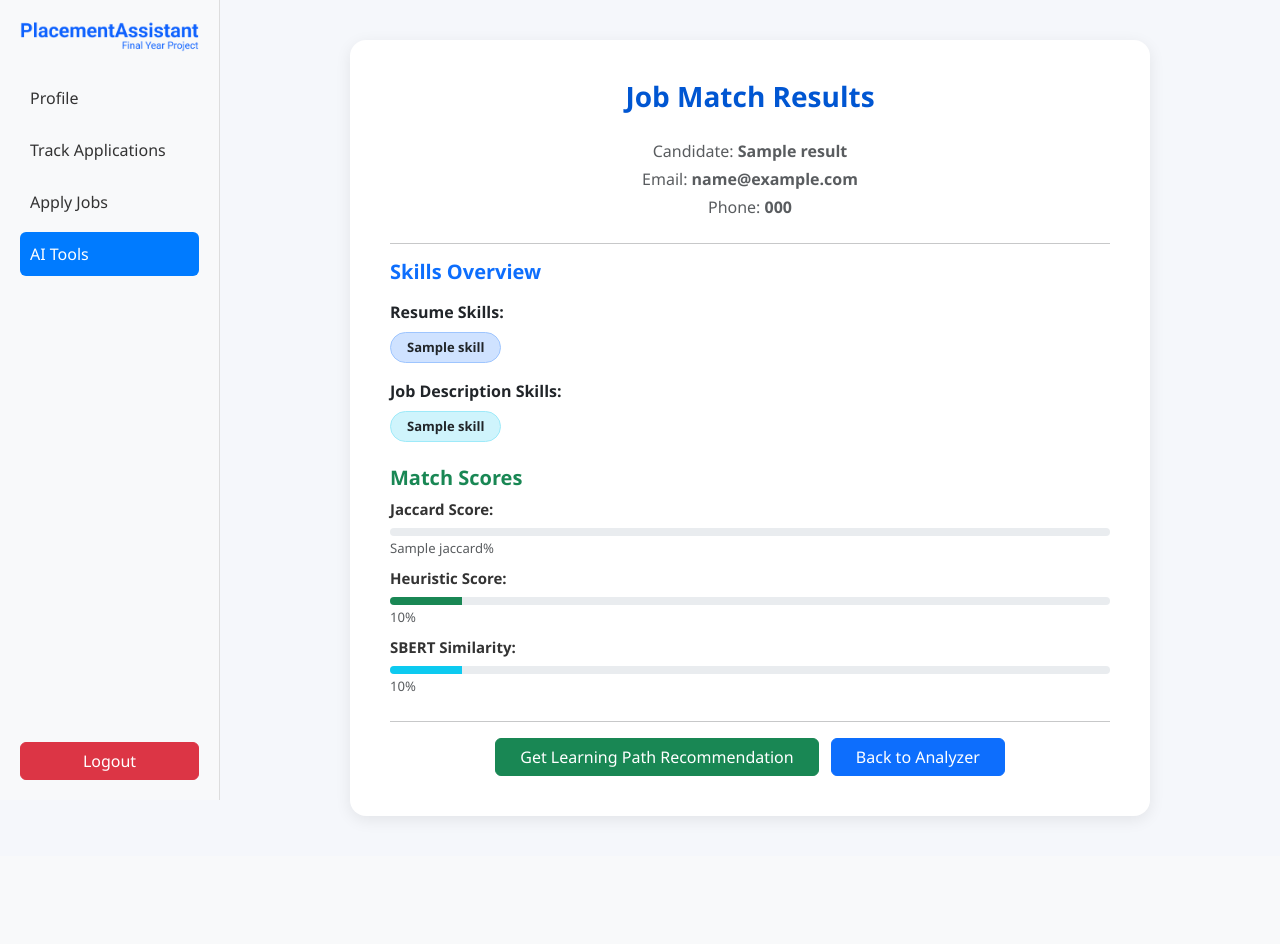
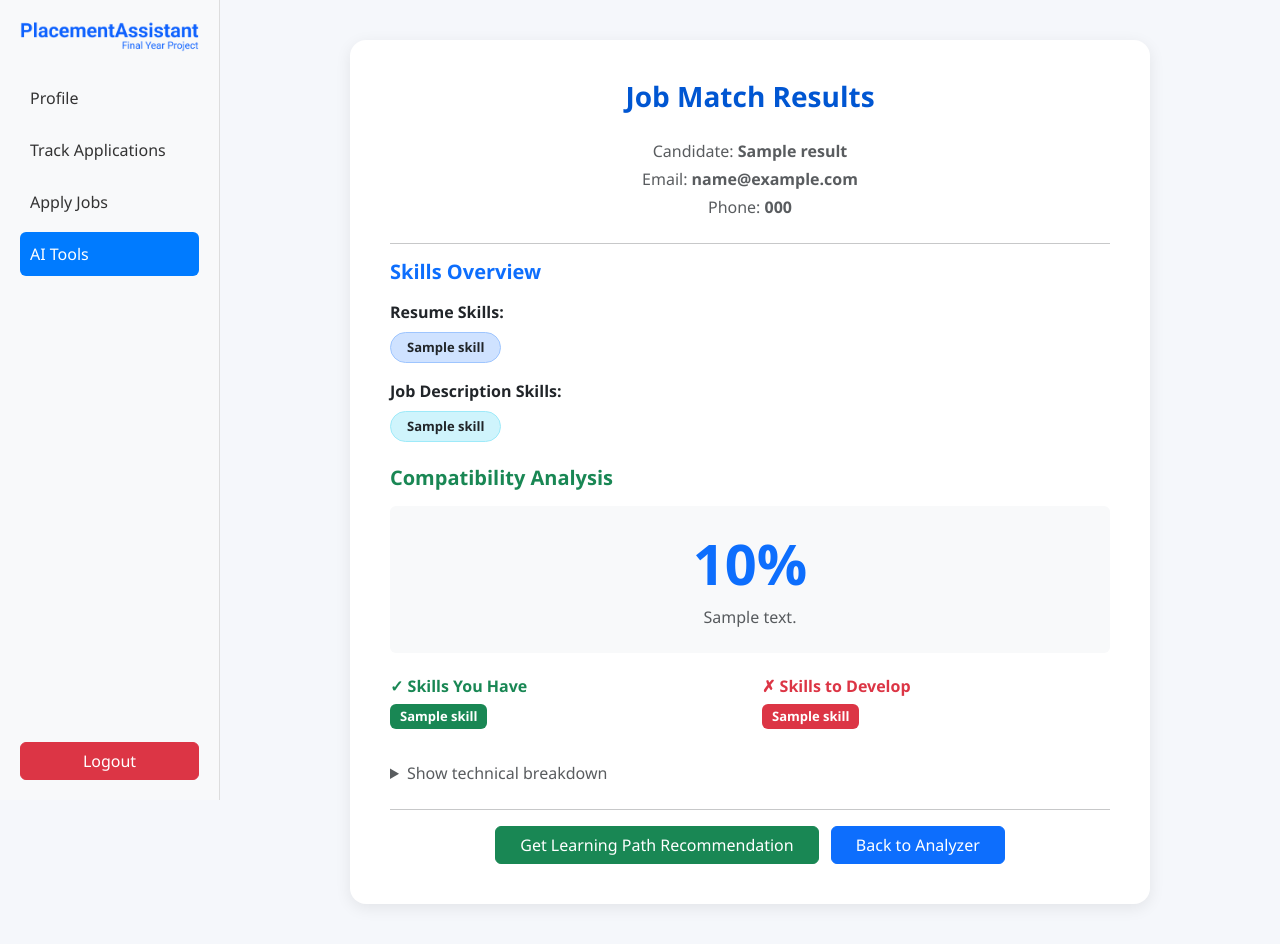
Before and after one commit to diapromod/placement_ecosystem, a Django app: template matcher/templates/matcher/result.html in a window 1280 px wide. Before the commit the page ends 820 px from the top, so only its background shows below. Run offline with Django 5.2, Linux system fonts and the light colour scheme; the template is opened without the code that fills it: most values are stand-ins (such as "Sample title", 1, 10 or a date in 2020); some libraries are stand-ins or nearby versions.

Commit message:
Redesign matcher logic with unified scoring and skill gap analysis

```diff
--- a/matcher/templates/matcher/result.html
+++ b/matcher/templates/matcher/result.html
@@ -1,6 +1,7 @@
 {% load static %}
 <!DOCTYPE html>
 <html lang="en">
+
 <head>
   <meta charset="UTF-8">
   <title>Job Match Results</title>
@@ -59,7 +60,7 @@
     .result-card {
       background: #fff;
       border-radius: 16px;
-      box-shadow: 0 4px 16px rgba(0,0,0,0.08);
+      box-shadow: 0 4px 16px rgba(0, 0, 0, 0.08);
       padding: 40px;
       width: 100%;
       max-width: 800px;
@@ -68,7 +69,7 @@
 
     .result-card:hover {
       transform: translateY(-3px);
-      box-shadow: 0 6px 18px rgba(0,0,0,0.1);
+      box-shadow: 0 6px 18px rgba(0, 0, 0, 0.1);
     }
 
     .result-card h3 {
@@ -78,36 +79,15 @@
       margin-bottom: 25px;
     }
 
-    .result-item {
-      margin-bottom: 15px;
-      font-size: 15px;
-    }
-
-    .result-item strong {
-      color: #333;
-      width: 180px;
-      display: inline-block;
-    }
-
     .btn-primary {
       border-radius: 6px;
       font-weight: 500;
-    }
-
-    .progress {
-      background-color: #e9ecef;
-      border-radius: 6px;
-    }
-
-    .text-primary-subtle {
-      color: #0b5ed7;
     }
 
     .badge {
       font-size: 13px;
       padding: 6px 10px;
     }
-
   </style>
 </head>
 
@@ -116,7 +96,7 @@
     <!-- Sidebar -->
     <div class="sidebar">
       <div class="logo-container">
-          <img src="{% static 'images/logo.png' %}" alt="PlacementAssistant Logo" class="img-fluid logo-img">
+        <img src="{% static 'images/logo.png' %}" alt="PlacementAssistant Logo" class="img-fluid logo-img">
       </div>
       <br>
       <a href="{% url 'student_profile' %}">Profile</a>
@@ -151,65 +131,80 @@
           <p class="fw-semibold mb-2">Resume Skills:</p>
           <div class="d-flex flex-wrap gap-2 mb-3">
             {% for skill in result.skills %}
-              <span class="badge rounded-pill text-dark border border-primary-subtle bg-primary-subtle px-3 py-2">
-                {{ skill }}
-              </span>
+            <span class="badge rounded-pill text-dark border border-primary-subtle bg-primary-subtle px-3 py-2">
+              {{ skill }}
+            </span>
             {% endfor %}
           </div>
 
           <!-- JD Skills -->
+          {% if result.jd_skills %}
           <p class="fw-semibold mb-2">Job Description Skills:</p>
           <div class="d-flex flex-wrap gap-2">
             {% for skill in result.jd_skills %}
-              <span class="badge rounded-pill text-dark border border-info-subtle bg-info-subtle px-3 py-2">
-                {{ skill }}
-              </span>
+            <span class="badge rounded-pill text-dark border border-info-subtle bg-info-subtle px-3 py-2">
+              {{ skill }}
+            </span>
             {% endfor %}
           </div>
-        </div> <!-- End Skills Overview -->
+          {% endif %}
+        </div>
 
-        <!-- Match Scores -->
+        {% if result.analysis %}
+        <!-- Unified Match Analysis -->
         <div class="mb-4">
-          <h5 class="text-success fw-semibold mb-2">Match Scores</h5>
+          <h5 class="text-success fw-semibold mb-3">Compatibility Analysis</h5>
 
-          <div class="result-item mb-2">
-            <strong>Jaccard Score:</strong>
-            <div class="progress mt-2" style="height: 8px;">
-              <div class="progress-bar bg-primary" role="progressbar"
-                  style="width: {{ result.jaccard }}%;"
-                  aria-valuenow="{{ result.jaccard }}" aria-valuemin="0" aria-valuemax="100"></div>
-            </div>
-            <small class="text-muted">{{ result.jaccard }}%</small>
+          <!-- Overall Score -->
+          <div class="text-center mb-4 p-4 bg-light rounded">
+            <h2 class="display-4 fw-bold text-primary mb-2">{{ result.analysis.score }}%</h2>
+            <p class="text-muted mb-0">{{ result.analysis.summary }}</p>
           </div>
 
-          <div class="result-item mb-2">
-            <strong>Heuristic Score:</strong>
-            <div class="progress mt-2" style="height: 8px;">
-              <div class="progress-bar bg-success" role="progressbar"
-                  style="width: {{ result.heuristic_score }}%;"
-                  aria-valuenow="{{ result.heuristic_score }}" aria-valuemin="0" aria-valuemax="100"></div>
+          <!-- Skill Gap Analysis -->
+          <div class="row">
+            <div class="col-md-6 mb-3">
+              <h6 class="fw-semibold text-success mb-2">✓ Skills You Have</h6>
+              <div class="d-flex flex-wrap gap-2">
+                {% for skill in result.analysis.matched_skills %}
+                <span class="badge bg-success">{{ skill }}</span>
+                {% empty %}
+                <span class="text-muted">No matching skills found</span>
+                {% endfor %}
+              </div>
             </div>
-            <small class="text-muted">{{ result.heuristic_score }}%</small>
+
+            <div class="col-md-6 mb-3">
+              <h6 class="fw-semibold text-danger mb-2">✗ Skills to Develop</h6>
+              <div class="d-flex flex-wrap gap-2">
+                {% for skill in result.analysis.missing_skills %}
+                <span class="badge bg-danger">{{ skill }}</span>
+                {% empty %}
+                <span class="text-muted">You have all required skills!</span>
+                {% endfor %}
+              </div>
+            </div>
           </div>
 
-          {% if result.sbert_score is not None %}
-          <div class="result-item">
-            <strong>SBERT Similarity:</strong>
-            <div class="progress mt-2" style="height: 8px;">
-              <div class="progress-bar bg-info" role="progressbar"
-                  style="width: {{ result.sbert_score }}%;"
-                  aria-valuenow="{{ result.sbert_score }}" aria-valuemin="0" aria-valuemax="100"></div>
+          <!-- Technical Details (Collapsible) -->
+          <details class="mt-3">
+            <summary class="text-muted" style="cursor: pointer;">Show technical breakdown</summary>
+            <div class="mt-2 p-3 bg-light rounded">
+              <small class="d-block mb-1">Keyword Match: {{ result.analysis.keyword_match }}%</small>
+              {% if result.analysis.semantic_match %}
+              <small class="d-block">Semantic Match: {{ result.analysis.semantic_match }}%</small>
+              {% endif %}
             </div>
-            <small class="text-muted">{{ result.sbert_score }}%</small>
-          </div>
-          {% endif %}
-        </div> <!-- End Match Scores -->
+          </details>
+        </div>
+        {% endif %}
 
         <hr>
 
         <div class="text-center">
           {% if result.jd_id %}
-          <a href="{% url 'learning_paths:recommend' result.resume_id result.jd_id %}" class="btn btn-success px-4 me-2">
+          <a href="{% url 'learning_paths:recommend' result.resume_id result.jd_id %}"
+            class="btn btn-success px-4 me-2">
             Get Learning Path Recommendation
           </a>
           {% endif %}
@@ -221,4 +216,5 @@
     </div> <!-- End main-content -->
   </div> <!-- End d-flex -->
 </body>
+
 </html>
```
Also changed, not shown: matcher/utils.py (+61 -0 lines), matcher/views.py (+8 -21 lines).
